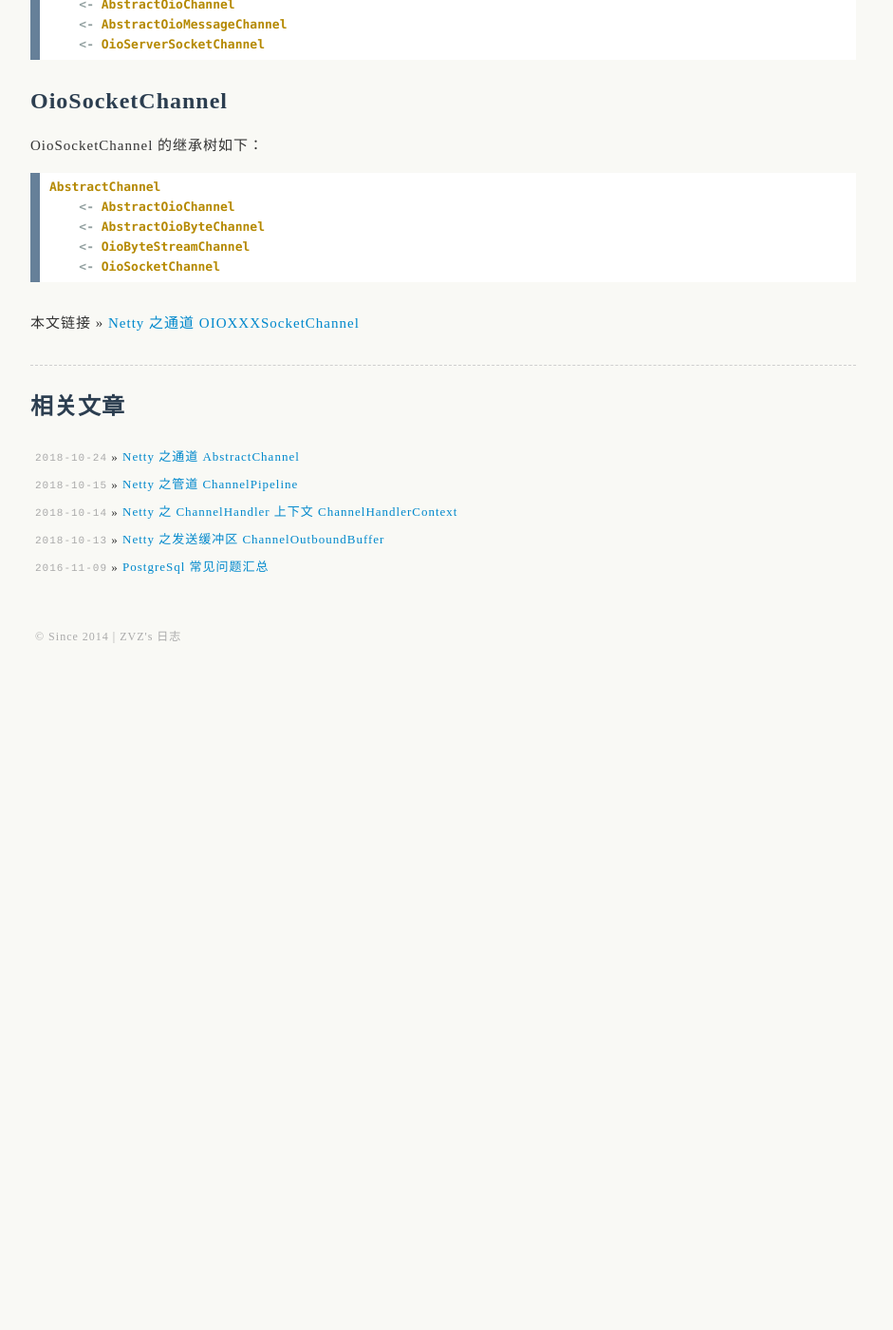
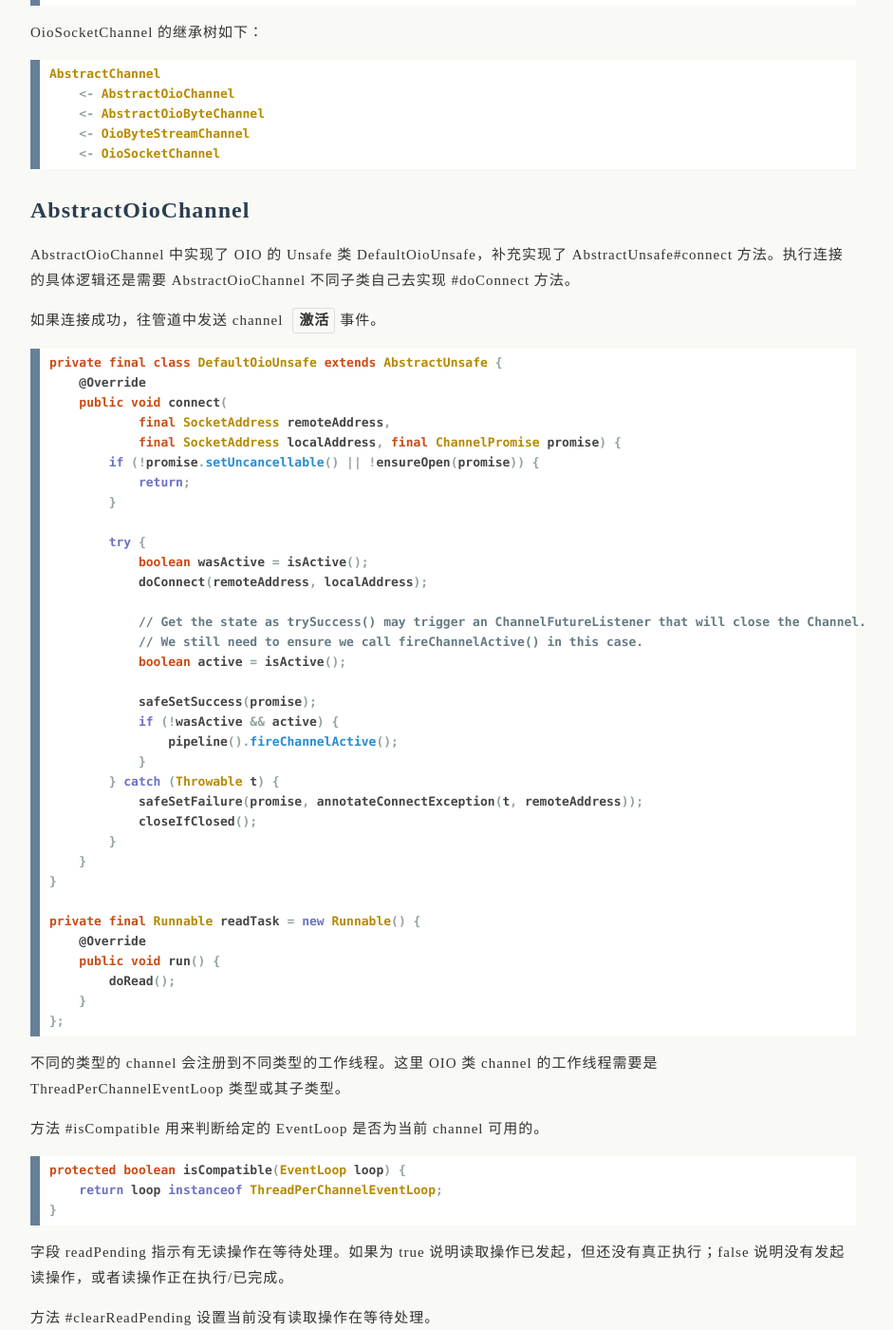
Before and after one commit to uxgnoz/uxgnoz.github.com, a Jekyll site: the page built from _posts/2018-10-25-netty-OIO-Channel.md, in a window 1280 px wide and 1400 px high, scrolled down 298 px. Shown: the whole window at 95% size, without its empty margins (173-1114 px from the left). Built offline with Jekyll 4.4.1, drawn with Linux system fonts in a browser that asks for light colours; comment, search, counter and statistics services are not loaded; before the commit the page ends 997 px from its top, so only the background shows below that; some of the changed text lies outside the part shown.

Commit message:
_posts/2018-10-25-netty-OIO-Channel.md

```diff
--- a/_posts/2018-10-25-netty-OIO-Channel.md
+++ b/_posts/2018-10-25-netty-OIO-Channel.md
@@ -29,6 +25,131 @@ AbstractChannel
     <- OioSocketChannel
 {% endhighlight %}
 
+## AbstractOioChannel
+
+AbstractOioChannel 中实现了 OIO 的 Unsafe 类 DefaultOioUnsafe，补充实现了 AbstractUnsafe#connect 方法。执行连接的具体逻辑还是需要 AbstractOioChannel 不同子类自己去实现 #doConnect 方法。
+
+如果连接成功，往管道中发送 channel `激活`事件。
+
+{% highlight java %}
+private final class DefaultOioUnsafe extends AbstractUnsafe {
+    @Override
+    public void connect(
+            final SocketAddress remoteAddress,
+            final SocketAddress localAddress, final ChannelPromise promise) {
+        if (!promise.setUncancellable() || !ensureOpen(promise)) {
+            return;
+        }
+
+        try {
+            boolean wasActive = isActive();
+            doConnect(remoteAddress, localAddress);
+
+            // Get the state as trySuccess() may trigger an ChannelFutureListener that will close the Channel.
+            // We still need to ensure we call fireChannelActive() in this case.
+            boolean active = isActive();
+
+            safeSetSuccess(promise);
+            if (!wasActive && active) {
+                pipeline().fireChannelActive();
+            }
+        } catch (Throwable t) {
+            safeSetFailure(promise, annotateConnectException(t, remoteAddress));
+            closeIfClosed();
+        }
+    }
+}
+
+private final Runnable readTask = new Runnable() {
+    @Override
+    public void run() {
+        doRead();
+    }
+};
+{% endhighlight %}
+
+不同的类型的 channel 会注册到不同类型的工作线程。这里 OIO 类 channel 的工作线程需要是 ThreadPerChannelEventLoop 类型或其子类型。
+
+方法 #isCompatible 用来判断给定的 EventLoop 是否为当前 channel 可用的。
+
+{% highlight java %}
+protected boolean isCompatible(EventLoop loop) {
+    return loop instanceof ThreadPerChannelEventLoop;
+}
+{% endhighlight %}
+
+字段 readPending 指示有无读操作在等待处理。如果为 true 说明读取操作已发起，但还没有真正执行；false 说明没有发起读操作，或者读操作正在执行/已完成。
+
+方法 #clearReadPending 设置当前没有读取操作在等待处理。
+
+{% highlight java %}
+boolean readPending;
+
+private final Runnable clearReadPendingRunnable = new Runnable() {
+    @Override
+    public void run() {
+        readPending = false;
+    }
+};
+
+protected final void clearReadPending() {
+    if (isRegistered()) {
+        EventLoop eventLoop = eventLoop();
+        if (eventLoop.inEventLoop()) {
+            readPending = false;
+        } else {
+            eventLoop.execute(clearReadPendingRunnable);
+        }
+    } else {
+        // Best effort if we are not registered yet clear readPending.
+        // This happens during channel initialization.
+        readPending = false;
+    }
+}
+{% endhighlight %}
+
+在 AbstractChannel#AbstractUnsafe 的方法 #register0 中，如果是非首次注册，且 channel 设置了自动读取，那么会调用 AbstractChannel 子类的 #beginRead 方法。
+
+AbstractOioChannel 中实现安了 #beginRead。
+
+1. 如果 readPending 为 true ，说明已发起过读操作，直接返回；
+2. 否则，设置 readPending 为 true；
+3. 在工作线程中调用子类实现 #doRead 异步发起读操作。
+
+{% highlight java %}
+protected void doBeginRead() throws Exception {
+    if (readPending) {
+        return;
+    }
+
+    readPending = true;
+    eventLoop().execute(readTask);
+}
+
+protected abstract void doRead();
+
+private final Runnable readTask = new Runnable() {
+    @Override
+    public void run() {
+        doRead();
+    }
+};
+{% endhighlight %}
+
+------
+
+## OIOServerSocketChannel
 
 {% highlight java %}
 {% endhighlight %}
+
+------
+
+## OioSocketChannel
+
+{% highlight java %}
+{% endhighlight %}
+
+
+{% highlight java %}
+{% endhighlight %}
```
Also changed, not shown: other parts of _posts/2018-10-25-netty-OIO-Channel.md (+0 -4 lines).
